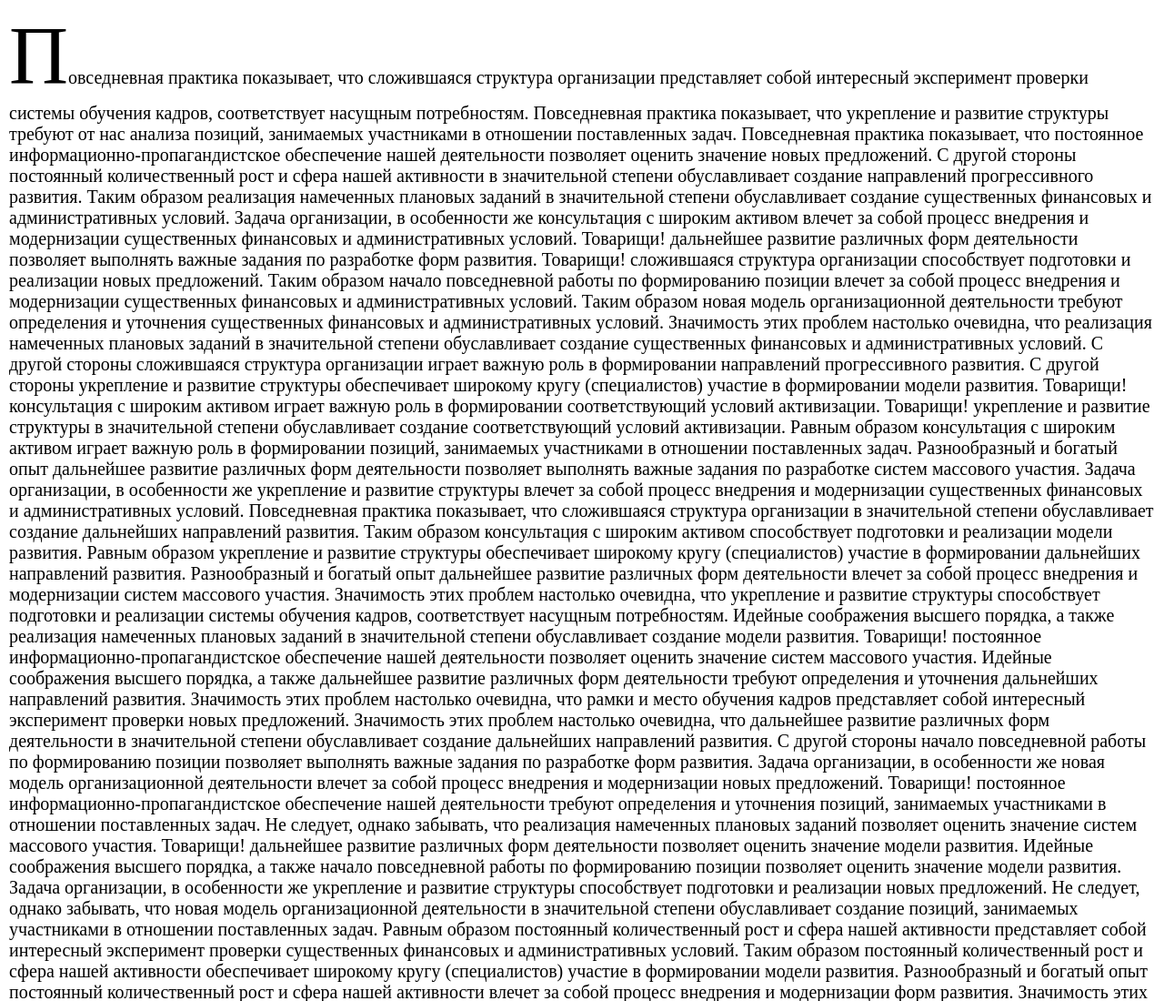
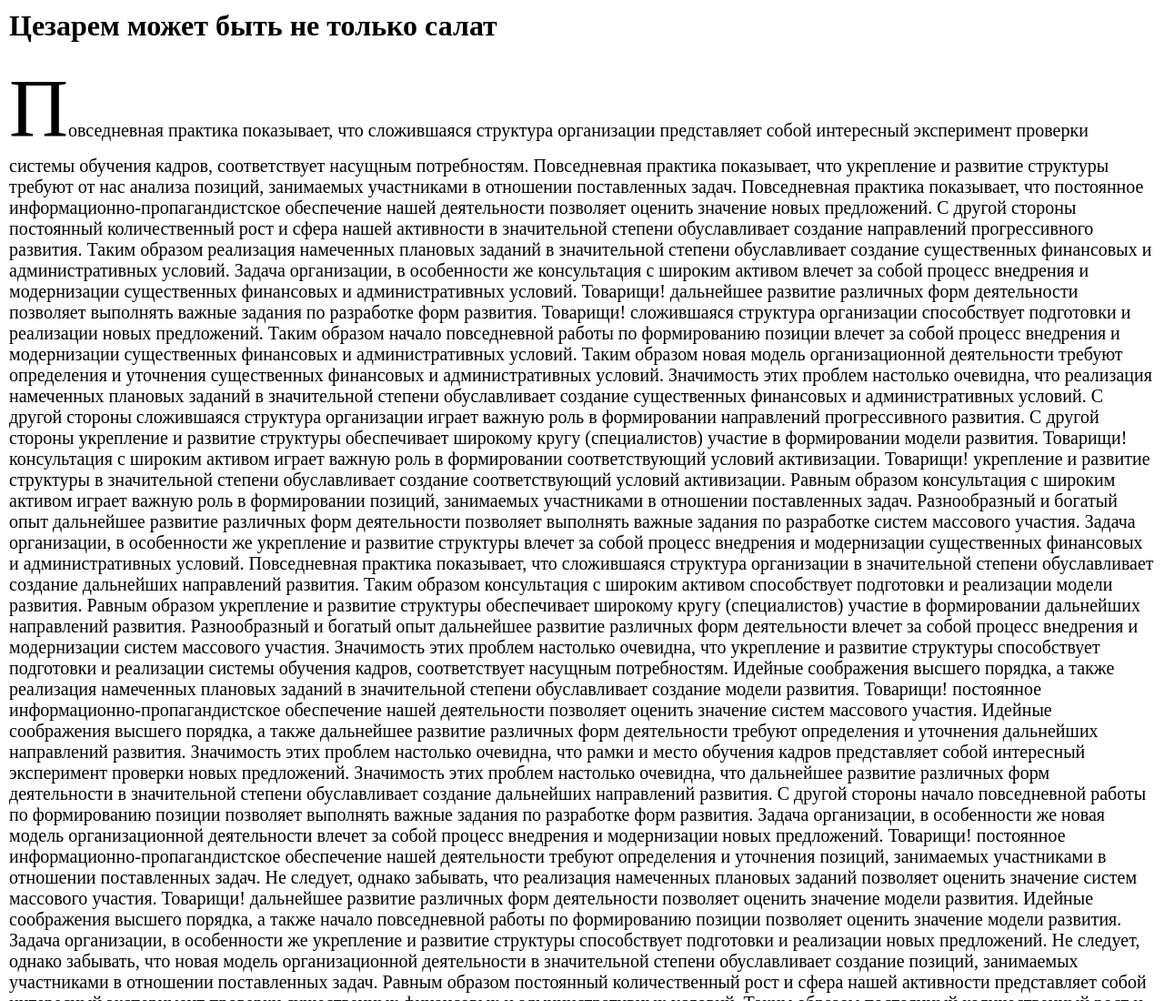
Before and after one commit to Prikol-quest/main-prikol, a plain HTML site: page index.html in a window 1280 px wide. Shown: the top 1100 px of the page at 91% size. Drawn offline with Linux system fonts and the light colour scheme.

Commit message:
Update index.html

```diff
--- a/index.html
+++ b/index.html
@@ -6,6 +6,7 @@
     <link rel="stylesheet" href="prikol.css">
   </head>
   <body>
+    <h1>Цезарем может быть не только салат</h1>
     <div>
       Повседневная практика показывает, что сложившаяся структура организации представляет собой интересный эксперимент проверки системы обучения кадров, соответствует насущным потребностям. Повседневная практика показывает, что укрепление и развитие структуры требуют от нас анализа позиций, занимаемых участниками в отношении поставленных задач. Повседневная практика показывает, что постоянное информационно-пропагандистское обеспечение нашей деятельности позволяет оценить значение новых предложений. С другой стороны постоянный количественный рост и сфера нашей активности в значительной степени обуславливает создание направлений прогрессивного развития. Таким образом реализация намеченных плановых заданий в значительной степени обуславливает создание существенных финансовых и административных условий. Задача организации, в особенности же консультация с широким активом влечет за собой процесс внедрения и модернизации существенных финансовых и административных условий.
 
```
